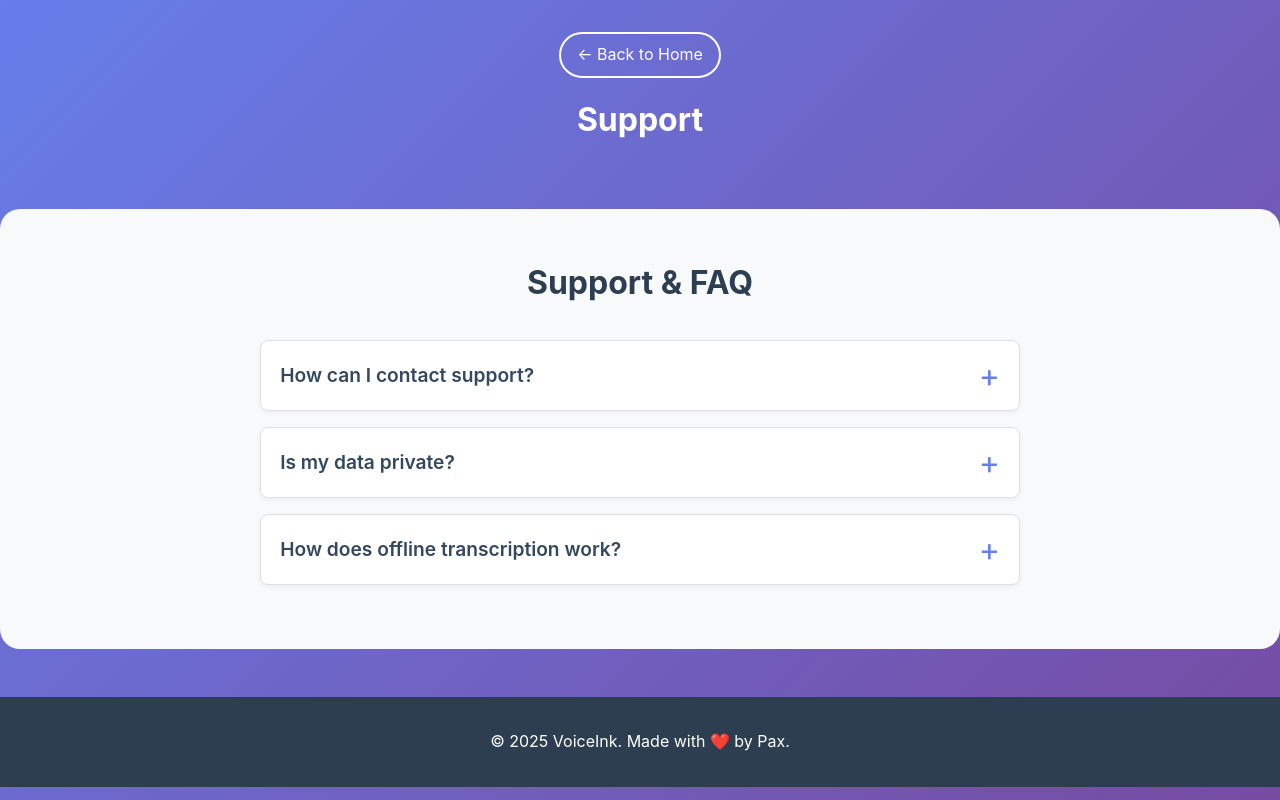
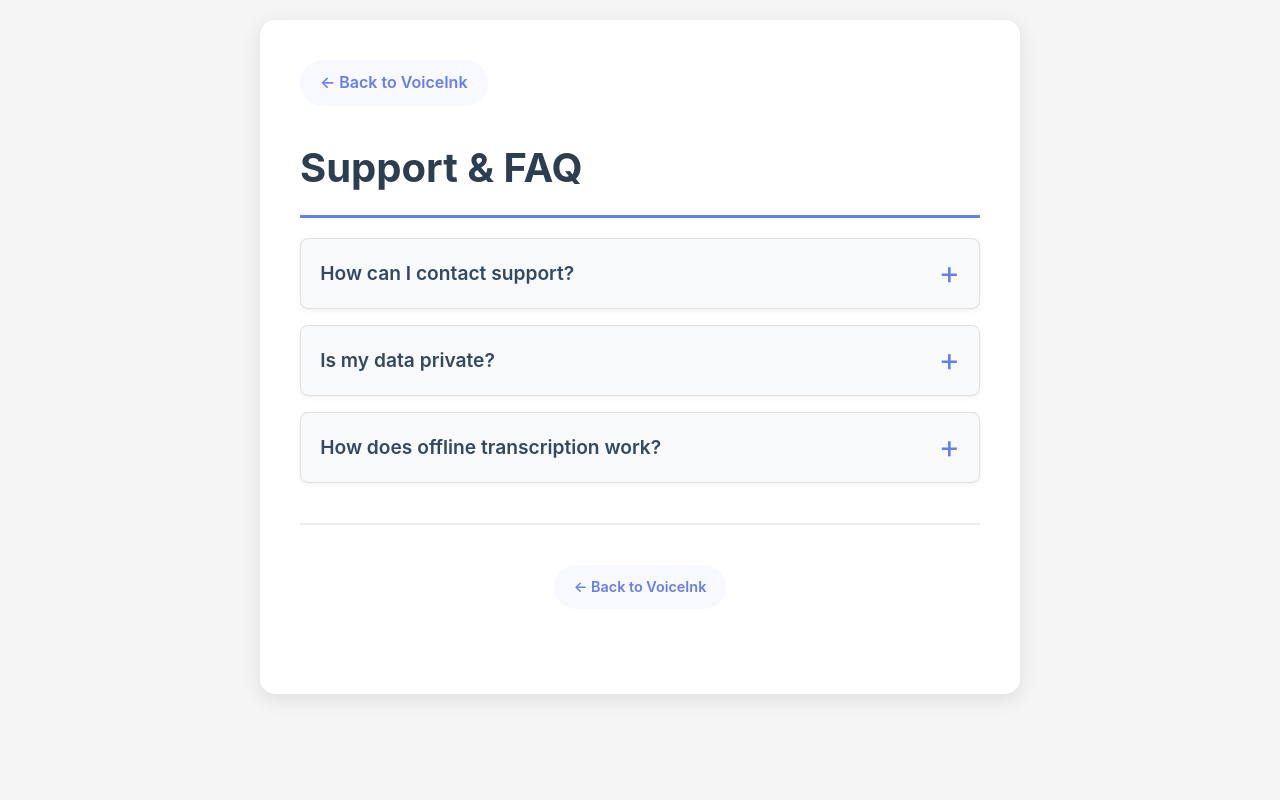
Before and after one commit to Beingpax/VoiceInk-iOS, a plain HTML site: page SUPPORT.html in a window 1280 px wide. Drawn offline with Linux system fonts and the light colour scheme.

Commit message:
Update support

```diff
--- a/SUPPORT.html
+++ b/SUPPORT.html
@@ -3,7 +3,7 @@
 <head>
     <meta charset="UTF-8">
     <meta name="viewport" content="width=device-width, initial-scale=1.0">
-    <title>VoiceInk Support</title>
+    <title>Support - VoiceInk</title>
     <style>
         * {
             margin: 0;
@@ -15,55 +15,105 @@
             font-family: -apple-system, BlinkMacSystemFont, 'Segoe UI', Roboto, Oxygen, Ubuntu, Cantarell, sans-serif;
             line-height: 1.6;
             color: #333;
-            background: linear-gradient(135deg, #667eea 0%, #764ba2 100%);
+            background: #f5f5f5;
             min-height: 100vh;
         }
 
         .container {
             max-width: 800px;
             margin: 0 auto;
-            padding: 0 20px;
+            padding: 20px;
         }
 
-        header {
-            padding: 2rem 0;
-            text-align: center;
-            color: white;
+        .content {
+            background: white;
+            padding: 40px;
+            border-radius: 15px;
+            box-shadow: 0 5px 20px rgba(0,0,0,0.1);
         }
 
         .back-link {
             display: inline-block;
-            color: white;
+            margin-bottom: 30px;
+            color: #667eea;
             text-decoration: none;
-            margin-bottom: 1rem;
-            padding: 0.5rem 1rem;
-            border: 2px solid white;
+            font-weight: 600;
+            padding: 10px 20px;
+            background: #f8f9ff;
             border-radius: 25px;
             transition: all 0.3s ease;
         }
 
         .back-link:hover {
-            background: white;
-            color: #667eea;
+            background: #667eea;
+            color: white;
+            transform: translateX(-5px);
         }
 
-        .support-section {
-            background: #f8f9fa;
-            padding: 3rem 0;
-            margin-top: 2rem;
-            border-radius: 20px;
+        h1 {
+            color: #2c3e50;
+            border-bottom: 3px solid #667eea;
+            padding-bottom: 15px;
+            margin-bottom: 20px;
+            font-size: 2.5rem;
         }
 
-        .support-section h3 {
-             text-align: center;
-             font-size: 2rem;
-             color: #2c3e50;
-             margin-bottom: 2rem;
+        h2 {
+            color: #34495e;
+            margin-top: 40px;
+            margin-bottom: 20px;
+            font-size: 1.8rem;
+        }
+
+        h3 {
+            color: #34495e;
+            margin-top: 30px;
+            margin-bottom: 15px;
+            font-size: 1.4rem;
+        }
+
+        p {
+            margin-bottom: 15px;
+            line-height: 1.7;
+        }
+
+        ul {
+            margin: 15px 0;
+            padding-left: 30px;
+        }
+
+        li {
+            margin-bottom: 8px;
+            line-height: 1.6;
+        }
+
+        a {
+            color: #667eea;
+            text-decoration: none;
+            font-weight: 500;
+        }
+
+        a:hover {
+            text-decoration: underline;
+        }
+
+        .highlight {
+            background: #fff3cd;
+            border-left: 4px solid #ffc107;
+            padding: 15px;
+            margin: 20px 0;
+            border-radius: 5px;
+        }
+
+        .last-updated {
+            font-style: italic;
+            color: #666;
+            margin-bottom: 30px;
         }
 
         details {
             margin-bottom: 1rem;
-            background: #fff;
+            background: #f8f9fa;
             border-radius: 8px;
             border: 1px solid #e0e0e0;
             box-shadow: 0 2px 5px rgba(0,0,0,0.05);
@@ -128,26 +178,32 @@
             text-decoration: underline;
         }
 
-        footer {
-            background: #2c3e50;
-            color: white;
-            padding: 2rem 0;
-            text-align: center;
-            margin-top: 3rem;
+        @media (max-width: 768px) {
+            .container {
+                padding: 10px;
+            }
+
+            .content {
+                padding: 20px;
+            }
+
+            h1 {
+                font-size: 2rem;
+            }
+
+            h2 {
+                font-size: 1.5rem;
+            }
         }
     </style>
 </head>
 <body>
-    <header>
-        <div class="container">
-            <a href="index.html" class="back-link">← Back to Home</a>
-            <h1>Support</h1>
-        </div>
-    </header>
+    <div class="container">
+        <div class="content">
+            <a href="index.html" class="back-link">← Back to VoiceInk</a>
 
-    <section class="support-section">
-        <div class="container">
-            <h3>Support & FAQ</h3>
+            <h1>Support & FAQ</h1>
+
             <details>
                 <summary>How can I contact support?</summary>
                 <div class="details-content">
@@ -155,25 +211,27 @@
                     <p><strong>Support Email:</strong> <a href="mailto:prakashjoshipax@gmail.com">prakashjoshipax@gmail.com</a></p>
                 </div>
             </details>
+
             <details>
                 <summary>Is my data private?</summary>
                 <div class="details-content">
                     <p>Yes. Privacy is a core feature of VoiceInk. When using local on-device models, your audio and transcriptions never leave your device. For cloud services, data is sent directly to the provider you've configured. We never see or store your data.</p>
                 </div>
             </details>
+
             <details>
                 <summary>How does offline transcription work?</summary>
                 <div class="details-content">
                     <p>You can download powerful AI models directly to your device from the app's settings. Once downloaded, these models allow you to transcribe audio with high accuracy, completely offline, ensuring your privacy and enabling you to work anywhere.</p>
                 </div>
             </details>
+
+            <hr style="margin: 40px 0; border: none; height: 2px; background: #eee;">
+
+            <p style="text-align: center; color: #666; font-size: 0.9em;">
+                <a href="index.html" class="back-link">← Back to VoiceInk</a>
+            </p>
         </div>
-    </section>
-
-    <footer>
-        <div class="container">
-            <p>&copy; 2025 VoiceInk. Made with ❤️ by Pax.</p>
-        </div>
-    </footer>
+    </div>
 </body>
 </html>
```
